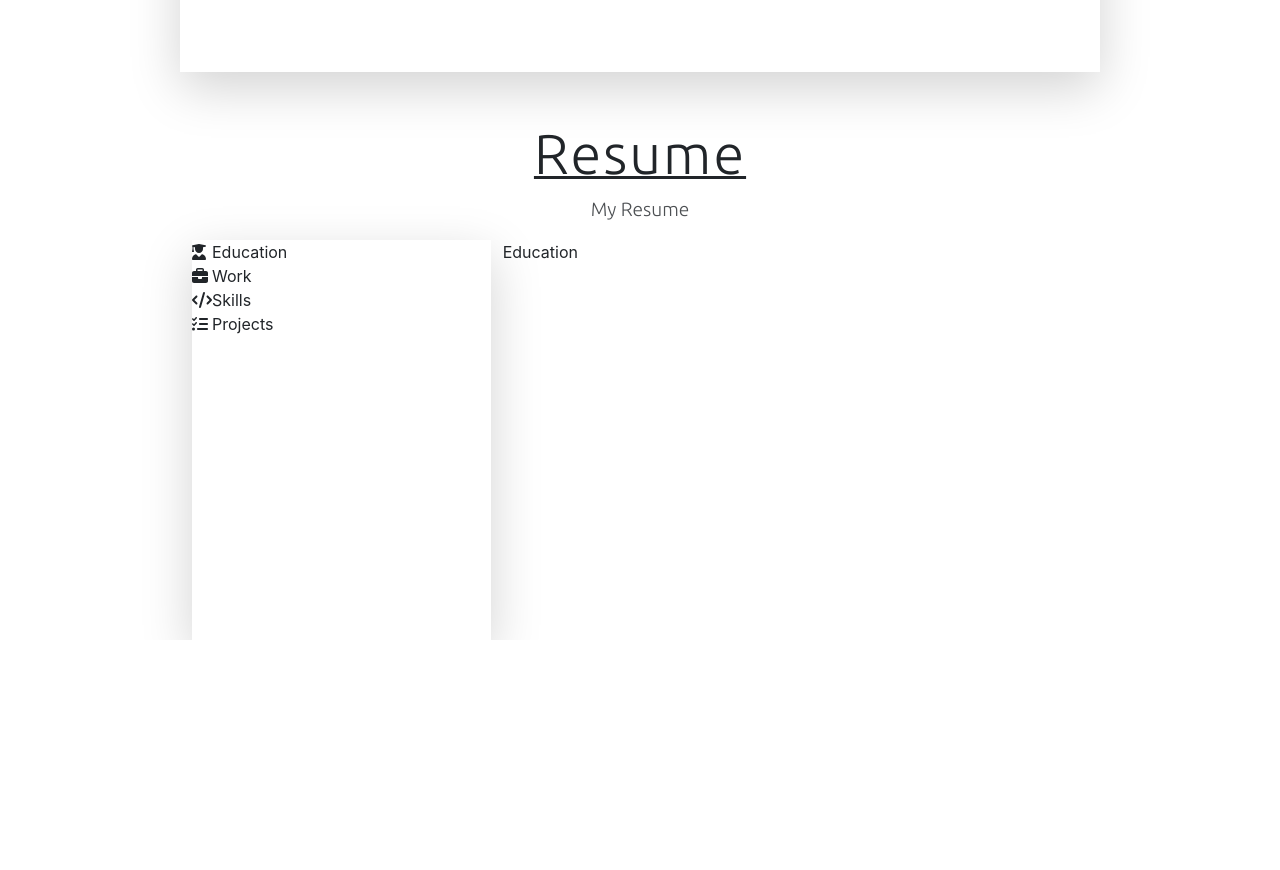
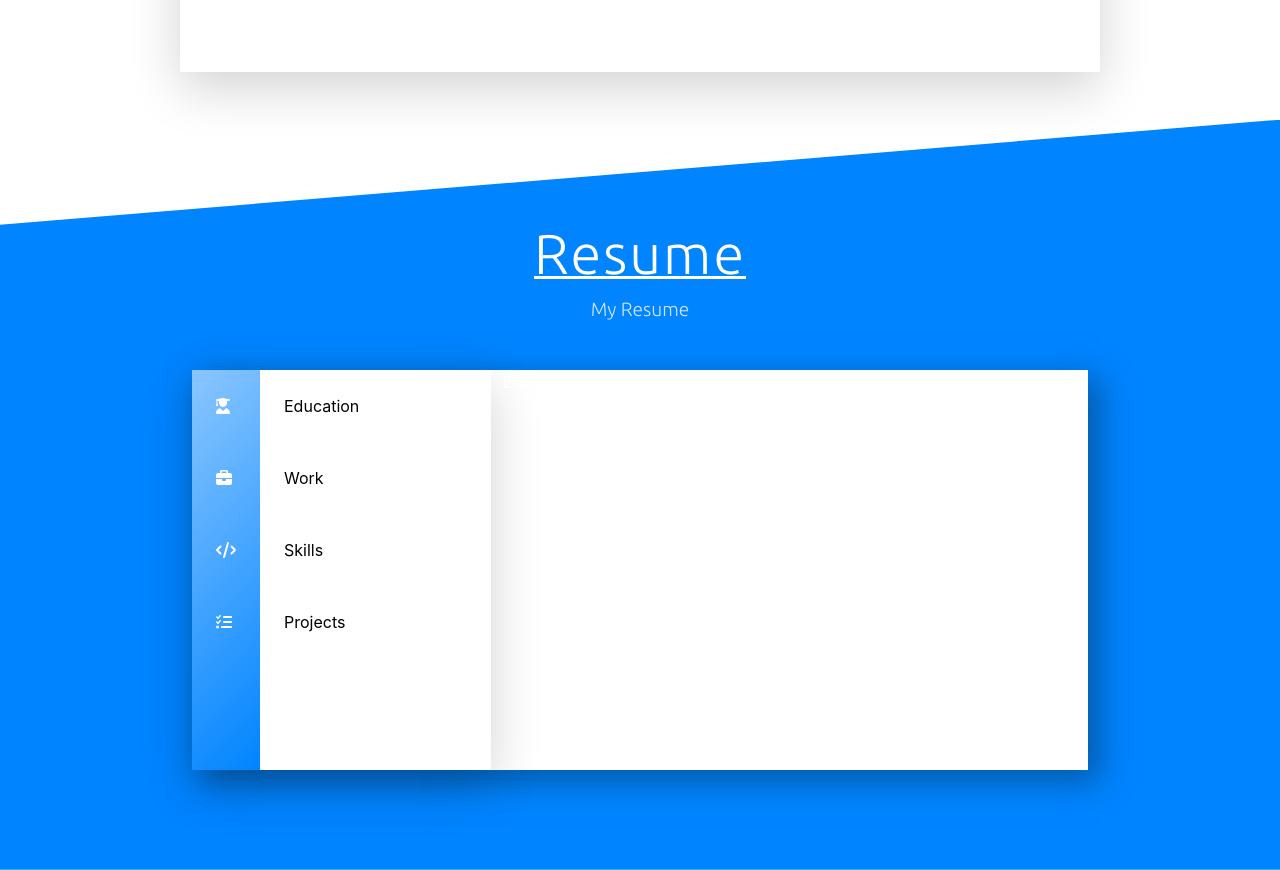
Before and after one commit to marinasy-marti/reactportfolio, a React (Create React App) app: page / in a window 1280 px wide. Shown: the part 1760-2630 px from the top of the page. Before the commit the page ends 2400 px from the top, so only its background shows below. Built offline with nearby package versions, Linux system fonts and the light colour scheme.

Commit message:
add resume section with style

```diff
--- a/src/personalisation/components/Projects.jsx
+++ b/src/personalisation/components/Projects.jsx
@@ -2,11 +2,7 @@ import '../styles/Projects.css'
 
 const Projects = () => {
 
-    return <>
-        <div>
-
-        </div>
-    </>
+    return <>Projects</>
 }
 
 
--- a/src/personalisation/components/Resume.jsx
+++ b/src/personalisation/components/Resume.jsx
@@ -51,17 +51,17 @@ const Resume = () =>
                 <div className='col-lg-4 col-md-4 col-sm-12 resume-left-section d-flex flex-row px-0 shadow-lg'
 
                 >
-                    <div className='d-flex flex-column bg-new text-dark'>
+                    <div className='d-flex flex-column bg-new text-white'>
                         <span className='icons-span'>{userGraduateIcon}</span>
                         <span className='icons-span'>{workIcon}</span>
                         <span className='icons-span'>{codeIcon}</span>
                         <span className='icons-span'>{projectsListIcon}</span>
                     </div>
                     <div className='d-flex flex-column'>
-                        <span className='resume-option-items' onClick={ () => { changeState(setEducation,true); }}>Education</span>
-                        <span className='resume-option-items' onClick={ () => { changeState(setWork,true); }}>Work</span>
-                        <span className='resume-option-items' onClick={ () => { changeState(setSkills,true); }}>Skills</span>
-                        <span className='resume-option-items' onClick={ () => { changeState(setProjects,true); }}>Projects</span>
+                        <span className={ education === false ? 'resume-option-items' : 'selected resume-option-items'} onClick={ () => { changeState(setEducation,true); }}>Education</span>
+                        <span className={ work === false ? 'resume-option-items' : 'selected resume-option-items'} onClick={ () => { changeState(setWork,true); }}>Work</span>
+                        <span className={ skills === false ? 'resume-option-items' : 'selected resume-option-items'} onClick={ () => { changeState(setSkills,true); }}>Skills</span>
+                        <span className={ projects === false ? 'resume-option-items' : 'selected resume-option-items'} onClick={ () => { changeState(setProjects,true); }}>Projects</span>
                     </div>
                 </div>
                 <div className='col-lg-8 col-md-8 resume-right-section'>
--- a/src/personalisation/components/Skills.jsx
+++ b/src/personalisation/components/Skills.jsx
@@ -2,11 +2,7 @@ import '../styles/Skills.css'
 
 const Skills = () => {
 
-    return <>
-        <div>
-
-        </div>
-    </>
+    return <>Skills</>
 }
 
 
--- a/src/personalisation/components/Work.jsx
+++ b/src/personalisation/components/Work.jsx
@@ -2,11 +2,7 @@ import '../styles/Work.css'
 
 const Work = () => {
 
-    return <>
-        <div>
-
-        </div>
-    </>
+    return <>work</>
 }
 
 
--- a/src/personalisation/styles/Resume.css
+++ b/src/personalisation/styles/Resume.css
@@ -1 +1,40 @@
 @import url(./App.css);
+
+.resume-option-items{
+   width: 1%;
+   padding-block:24px;
+   padding-inline: 24px;
+   color: black ;
+   cursor: pointer;
+   transition: all 0.3s ease-in-out;
+   border-top-right-radius: 20px;
+   border-bottom-right-radius: 20px;
+}
+
+.resume-option-items:hover{
+    width: 100%;
+    background: linear-gradient(-45deg, var(--primary-app-color),var(--secondary-app-color));
+    color: white;
+}
+
+.icons-span{
+    padding-block:24px;
+   padding-inline: 24px;
+}
+
+.bg-new{
+    background: linear-gradient(-45deg, var(--primary-app-color),var(--secondary-app-color));
+}
+
+.resume-outer-section{
+    padding-block: 100px;
+    background:var(--primary-app-color);
+    color: white;
+    clip-path: polygon(0 14%, 100% 0, 100% 100%, 0% 100%);
+}
+
+.resume-new-section{
+    background: white;
+    box-shadow: 10px 10px 30px 2px #055baa;
+    margin-top: 30px;
+}
```
Also changed, not shown: 1 other file (tests, documents, lock files or other folders).
